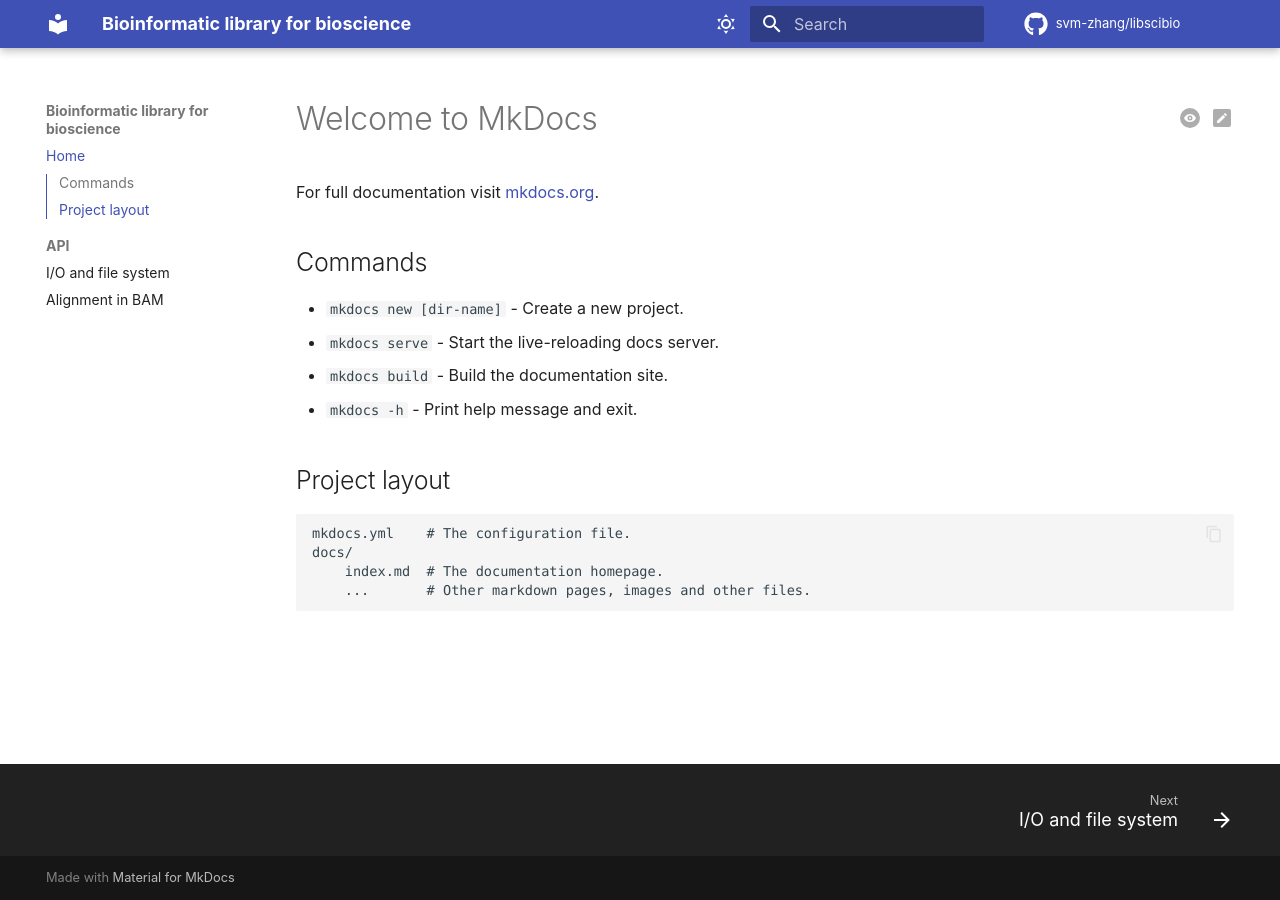
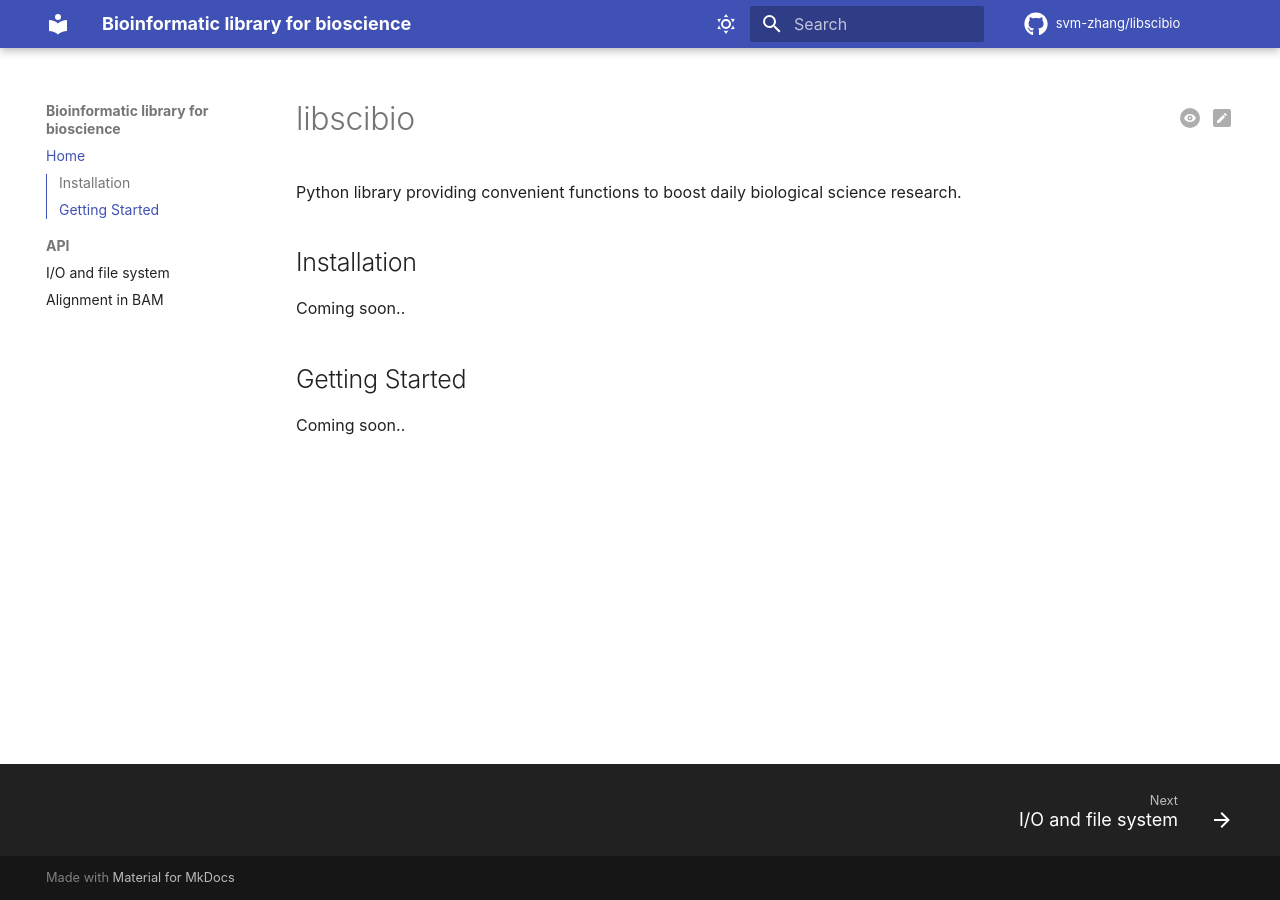
Before and after one commit to svm-zhang/tinyscibio, an MkDocs documentation site: the page built from docs/index.md, in a window 1280 px wide. Built offline with MkDocs 1.6.1 and Material for MkDocs 9.7.7, drawn with Linux system fonts in a browser that asks for light colours; comment, search, counter and statistics services are not loaded.

Commit message:
Updated intro text

```diff
--- a/docs/index.md
+++ b/docs/index.md
@@ -1,17 +1,12 @@
-# Welcome to MkDocs
+# libscibio
 
-For full documentation visit [mkdocs.org](https://www.mkdocs.org).
+Python library providing convenient functions to boost daily biological
+science research.
 
-## Commands
+## Installation
 
-* `mkdocs new [dir-name]` - Create a new project.
-* `mkdocs serve` - Start the live-reloading docs server.
-* `mkdocs build` - Build the documentation site.
-* `mkdocs -h` - Print help message and exit.
+Coming soon..
 
-## Project layout
+## Getting Started
 
-    mkdocs.yml    # The configuration file.
-    docs/
-        index.md  # The documentation homepage.
-        ...       # Other markdown pages, images and other files.
+Coming soon..
```
